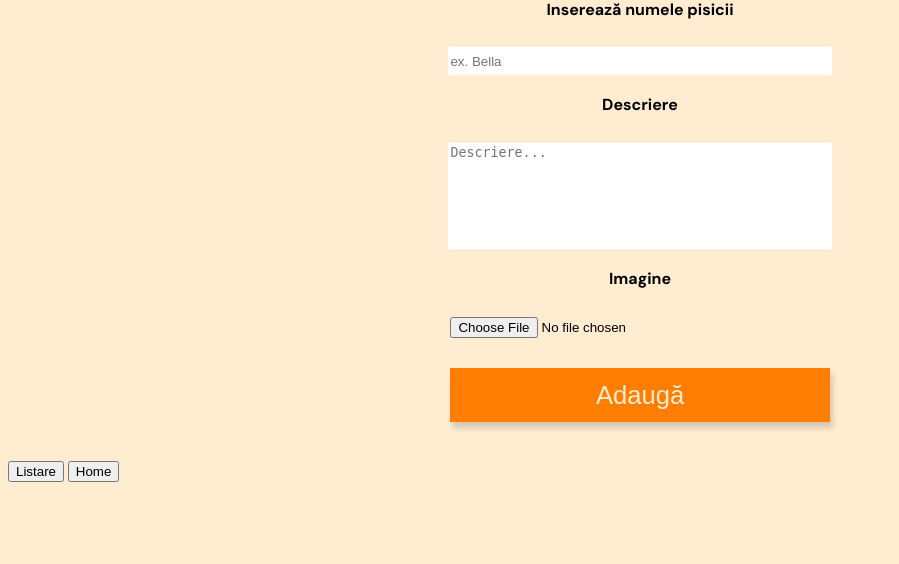
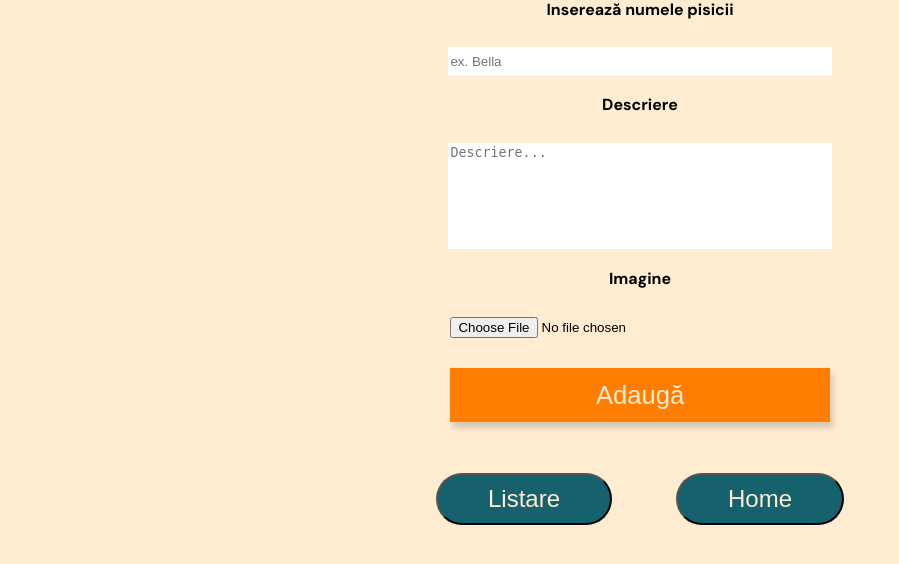
Before and after one commit to Loredana-Manea-B1/CaR, a PHP site: page /pisica_form.php in a window 1280 px wide. Shown: the part 100-664 px from the top of the page, without its empty margins (0-899 px from the left). Run offline with PHP 8.4, Linux system fonts and the light colour scheme; data that the repository does not hold is empty.

Commit message:
rezolvare stil butoane

```diff
--- a/pages-html/listare_pisici.php
+++ b/pages-html/listare_pisici.php
@@ -4,6 +4,7 @@
 
 <head>
     <link rel="stylesheet" href="../styles/listare_pisici.css">
+    <link rel="stylesheet" href="../styles/header.css">
     <?php include "../php/db-conn.php";
     ?>
 
--- a/pages-html/pisica_form.php
+++ b/pages-html/pisica_form.php
@@ -7,9 +7,9 @@ require_once '../php/pisici_insert.php';
 
 <head>
     <link rel="stylesheet" href="../styles/pisica_form.css">
-
+    <link rel="stylesheet" href="../styles/general.css">
     <title> Admin </title>
-    <script src="../js/fetch.js"></script>
+    <script src="../js/fetch_form_pisica.js"></script>
     <meta name="viewport" content="width=device-width, initial-scale=1">
     <meta charset="UTF-8">
 </head>
@@ -60,8 +60,10 @@ require_once '../php/pisici_insert.php';
             <input type="submit" id="submit" name="submit" value="<?php echo isset($_GET['id']) ? 'Editează' : 'Adaugă' ?>">
         </div>
     </form>
-    <button onclick="location.href = 'listare_pisici.php';">Listare</button>
-    <button onclick="location.href = 'index.html';">Home</button>
+    <div class="butoane">
+    <button class="btn" onclick="location.href = 'listare_pisici.php';">Listare</button>
+    <button class="btn" onclick="location.href = 'index.html';">Home</button>
+                                                                                            </div>
 </body>
 
 </html>
--- /dev/null
+++ b/styles/general.css
@@ -0,0 +1,54 @@
+.butoane {
+    display: flex;
+    align-items: center;
+    justify-content: center;
+    font-family: 'DM Sans', sans-serif;
+}
+
+.btn {
+    text-decoration: none;
+    padding: 10px 50px;
+    font-size: 1.5rem;
+    margin: 32px;
+    background-color: #15616D;
+    color: #FFECD1;
+    border-radius: 30px;
+    transition: trasform 0.4s ease;
+}
+
+.btn:hover {
+    background-color: #001524;
+}
+
+.alert {
+    font-size: 2.5vw;
+    width: 100%;
+    display: flex;
+    text-align: center;
+    background-color: gray;
+    color: black;
+    justify-content: center;
+    height: 80px;
+    align-items: center;
+}
+
+.danger {
+    background-color: rgb(211, 107, 107);
+    color: darkred;
+}
+
+.success {
+    background-color: rgb(105, 221, 140);
+    color: darkgreen;
+}
+
+.info {
+    background-color: lightgray;
+    color: gray;
+}
+
+@media screen and (max-width: 500px) {
+    .btn {
+        display: block;
+    }
+}
```
Also changed, not shown: js/fetch_form_pisica.js (renamed from js/fetch.js).
